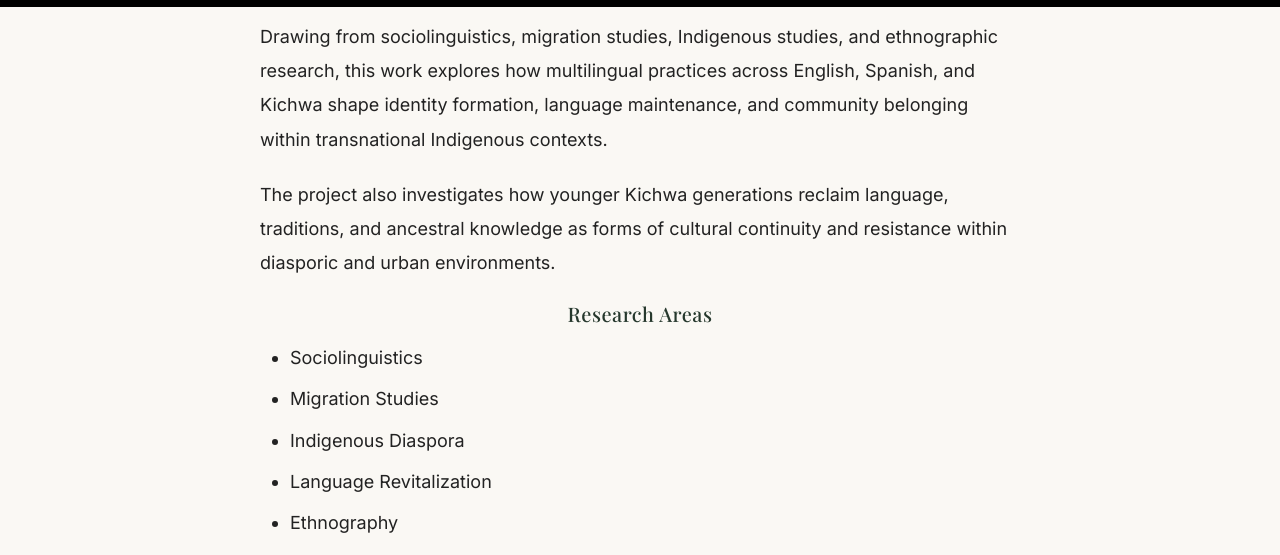
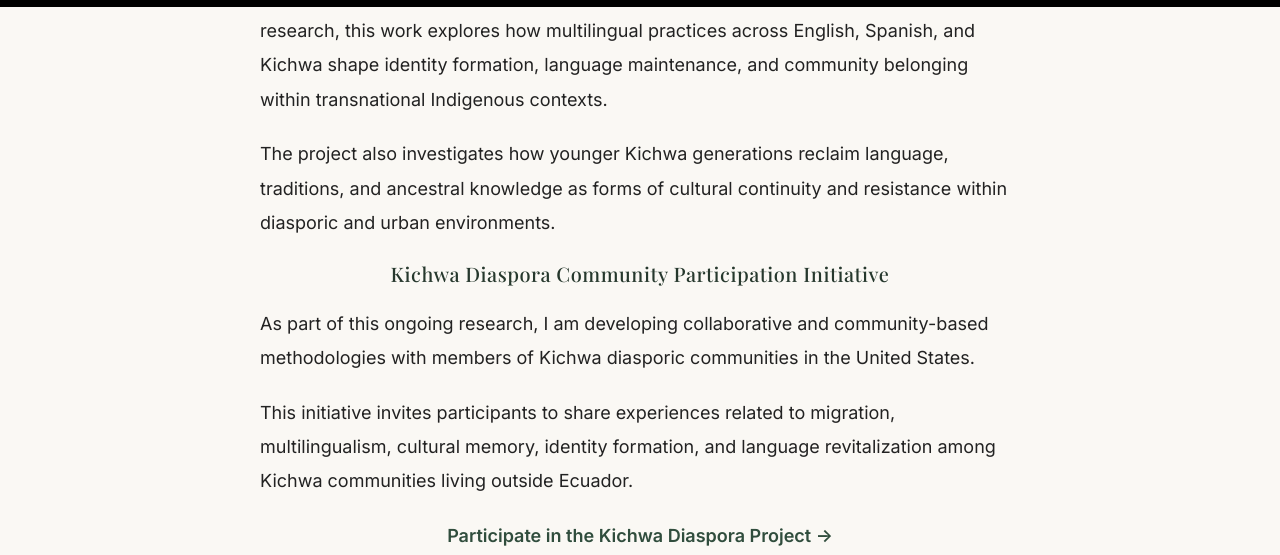
Before and after one commit to lulischmader/lulischmader.github.io, a Jekyll site: the page built from _pages/research.md, in a window 1280 px wide and 1400 px high, scrolled down 3427 px. Shown: the top 555 px of the window. Built offline with Jekyll 4.4.1, drawn with Linux system fonts in a browser that asks for light colours; some of the changed text lies outside the part shown.

Commit message:
Update research.md

```diff
--- a/_pages/research.md
+++ b/_pages/research.md
@@ -23,6 +23,12 @@
 
 Based on ethnographic fieldwork conducted between 2023 and 2025, this research combines oral history, documentary practice, audiovisual media, and collaborative methodologies to examine how Indigenous women sustain cultural memory and generate alternative forms of environmental resistance and knowledge production.
 
+<p align="center">
+  <a href="/documentary/" style="font-size: 18px; font-weight: 600;">
+    View Documentary and Fieldwork →
+  </a>
+</p>
+
 ### Research Areas
 
 - Indigenous Feminisms
@@ -35,7 +41,7 @@
 
 ---
 
-# Kichwa Language and Cultural Immersion Project
+# Language Revitalization — Kichwa Language and Cultural Immersion Project
 
 <p align="center">
   <img src="/images/Photo_logo.png"
@@ -50,7 +56,12 @@
 
 By gathering texts, videos, oral resources, and educational materials in one organized digital space, the project seeks to make Kichwa language learning more accessible while supporting broader efforts toward Indigenous linguistic and cultural continuity.
 
-[Visit the Kichwa Project Website](https://lulischmader.github.io/The-Kichwa-Project/)
+<p align="center">
+  <a href="https://lulischmader.github.io/The-Kichwa-Project/"
+     style="font-size: 18px; font-weight: 600;">
+    Visit the Kichwa Project →
+  </a>
+</p>
 
 ### Research Areas
 
@@ -63,7 +74,7 @@
 
 ---
 
-# Indigenous Diaspora, Language Revitalization, and Mobility in the United States
+# Indigenous Diaspora and Migration
 
 This project examines Kichwa diasporic communities in the United States, with particular attention to multilingualism, migration, cultural continuity, and intergenerational memory among Indigenous migrants and younger generations.
 
@@ -71,23 +82,18 @@
 
 The project also investigates how younger Kichwa generations reclaim language, traditions, and ancestral knowledge as forms of cultural continuity and resistance within diasporic and urban environments.
 
-### Research Areas
-
-- Sociolinguistics
-- Migration Studies
-- Indigenous Diaspora
-- Language Revitalization
-- Ethnography
-- Transnational Studies
-- Indigenous Mobility
-
----
-
-# Kichwa Diaspora Community Participation Initiative
+### Kichwa Diaspora Community Participation Initiative
 
 As part of this ongoing research, I am developing collaborative and community-based methodologies with members of Kichwa diasporic communities in the United States.
 
 This initiative invites participants to share experiences related to migration, multilingualism, cultural memory, identity formation, and language revitalization among Kichwa communities living outside Ecuador.
+
+<p align="center">
+  <a href="https://docs.google.com/forms/d/e/1FAIpQLSfJV6duJpozwI5pdR39zwNFiBSvBIgNKqHmGfUJdxm5ZLER9Q/viewform"
+     style="font-size: 18px; font-weight: 600;">
+    Participate in the Kichwa Diaspora Project →
+  </a>
+</p>
 
 <p align="center">
   <iframe
@@ -101,6 +107,16 @@
     Loading…
   </iframe>
 </p>
+
+### Research Areas
+
+- Sociolinguistics
+- Migration Studies
+- Indigenous Diaspora
+- Language Revitalization
+- Ethnography
+- Transnational Studies
+- Indigenous Mobility
 
 ---
 
@@ -119,7 +135,12 @@
 
 Digital mapping and StoryMap projects expand these collaborations by making environmental conflicts and Indigenous resistance movements accessible to broader public audiences.
 
-[View the Sarayaku StoryMap](https://storymaps.arcgis.com/stories/be689452754f48ac92f5047b56580e93)
+<p align="center">
+  <a href="https://storymaps.arcgis.com/stories/be689452754f48ac92f5047b56580e93"
+     style="font-size: 18px; font-weight: 600;">
+    View the Sarayaku StoryMap →
+  </a>
+</p>
 
 ### Research Areas
 
```
Also changed, not shown: other parts of _pages/research.md (+1 -1 lines).
